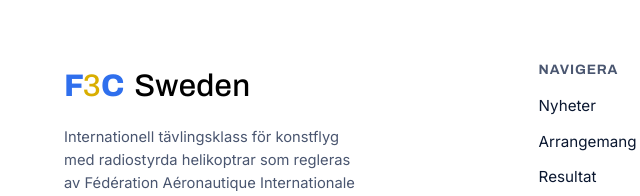
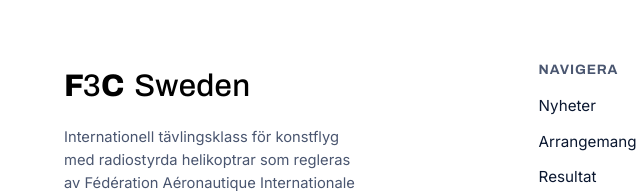
Before and after one commit to jalmhagen/f3c.se, a plain HTML site: page index.html in a window 1280 px wide. Shown: the part 3648-3844 px from the top of the page, 10-650 px from the left. Drawn offline with Linux system fonts and the light colour scheme.

Commit message:
Make the whole footer logo (F3C Sweden) black instead of blue/yellow
Co-Authored-By: Claude Sonnet 5 <noreply@anthropic.com>
Claude-Session: https://claude.ai/code/session_0177syizwHM6niUqoKtTCxPJ

```diff
--- a/css/style.css
+++ b/css/style.css
@@ -129,9 +129,9 @@ p{ margin: 0 0 1em; color: var(--ink-soft); }
 }
 .logo span{ font-weight: 500; color: #D9AE00; margin-left: .3em; }
 .logo .three{ color: #fff; margin-left: -.05em; }
-.logo-footer{ color: var(--blue-500); }
+.logo-footer{ color: #000; }
 .logo-footer span{ color: #000; }
-.logo-footer .three{ color: #D9AE00; }
+.logo-footer .three{ color: #000; }
 
 .main-nav #nav-list{
   display: flex;
```
